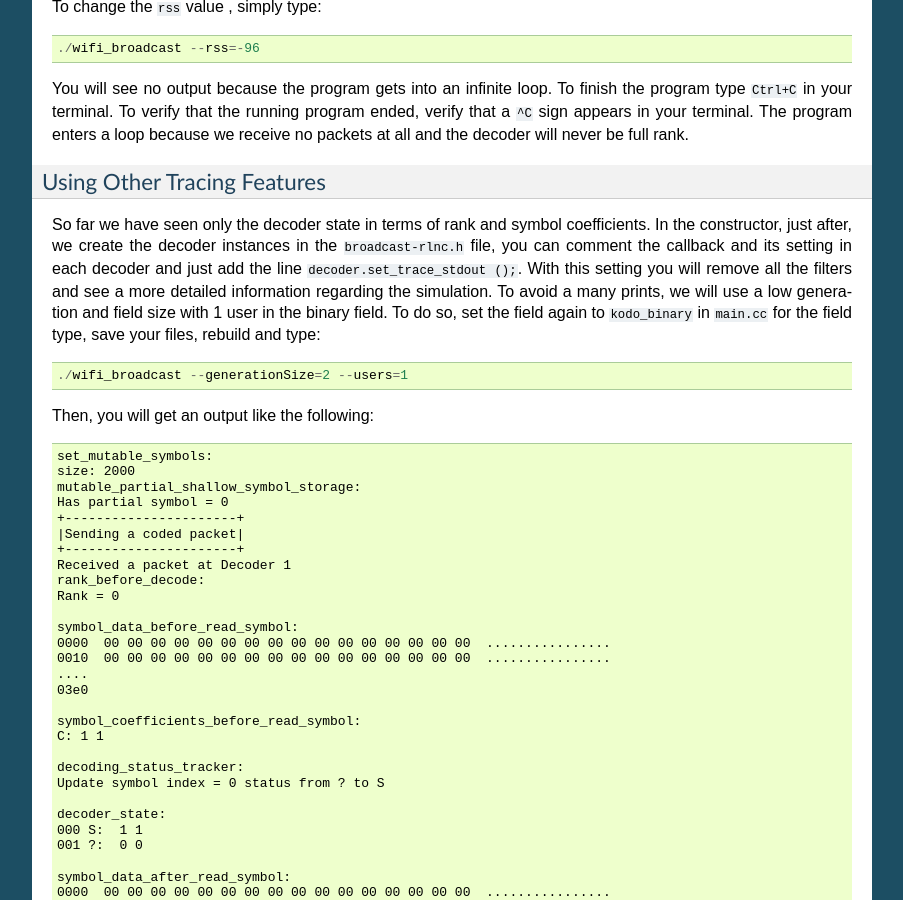
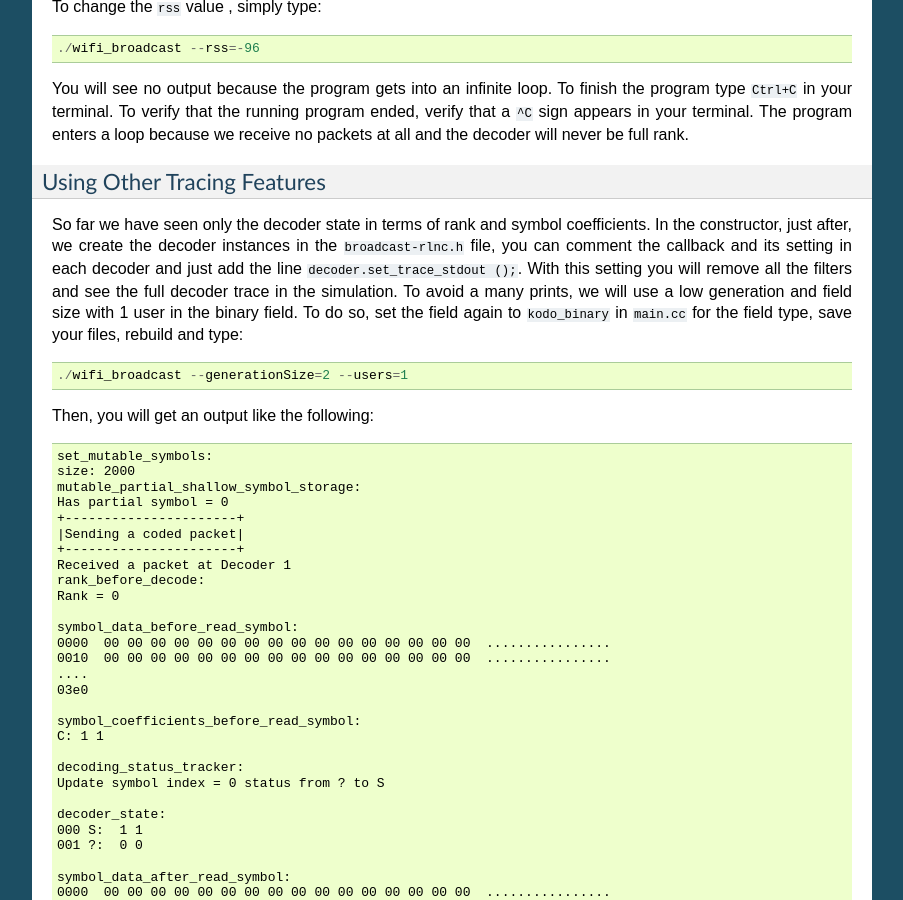
Before and after one commit to steinwurf/kodo-ns3-examples, a Sphinx documentation site: the page built from docs/wifi_broadcast.rst, in a window 1280 px wide and 900 px high, scrolled down 13619 px. Shown: the whole window, without its empty margins (198-1101 px from the left). Built offline with Sphinx 7.4.7, drawn with Linux system fonts in a browser that asks for light colours; formulas are drawn with MathJax 3.

Commit message:
Some edits

```diff
--- a/docs/wifi_broadcast.rst
+++ b/docs/wifi_broadcast.rst
@@ -897,7 +897,7 @@ coefficients. In the constructor, just after, we create the decoder
 instances in the ``broadcast-rlnc.h`` file, you can comment the callback
 and its setting in each decoder and just add the line
 ``decoder.set_trace_stdout ();``. With this setting you will remove all
-the filters and see a more detailed information regarding the simulation.
+the filters and see the full decoder trace in the simulation.
 To avoid a many prints, we will use a low generation and field size with
 1 user in the binary field. To do so, set the field again to ``kodo_binary``
 in ``main.cc`` for the field type, save your files, rebuild and type: ::
```
